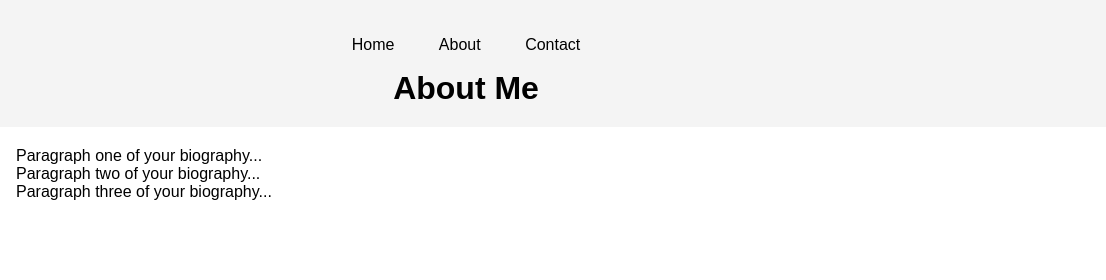
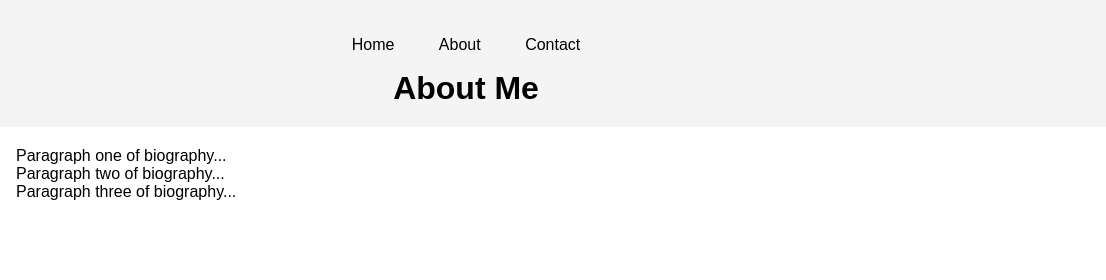
Before and after one commit to Davidjames09/Davidjames09.github.io, a plain HTML site: page about.html in a window 1280 px wide. Shown: the top 280 px of the page, 174-1280 px from the left. Drawn offline with Linux system fonts and the light colour scheme.

Commit message:
Update about.html
Update

```diff
--- a/about.html
+++ b/about.html
@@ -21,9 +21,9 @@
         <section class="about-me">
             <img src="your-photo.jpg" alt="Your Name">
             <div class="bio">
-                <p>Paragraph one of your biography...</p>
-                <p>Paragraph two of your biography...</p>
-                <p>Paragraph three of your biography...</p>
+                <p>Paragraph one of biography...</p>
+                <p>Paragraph two of biography...</p>
+                <p>Paragraph three of biography...</p>
             </div>
         </section>
     </main>
```
